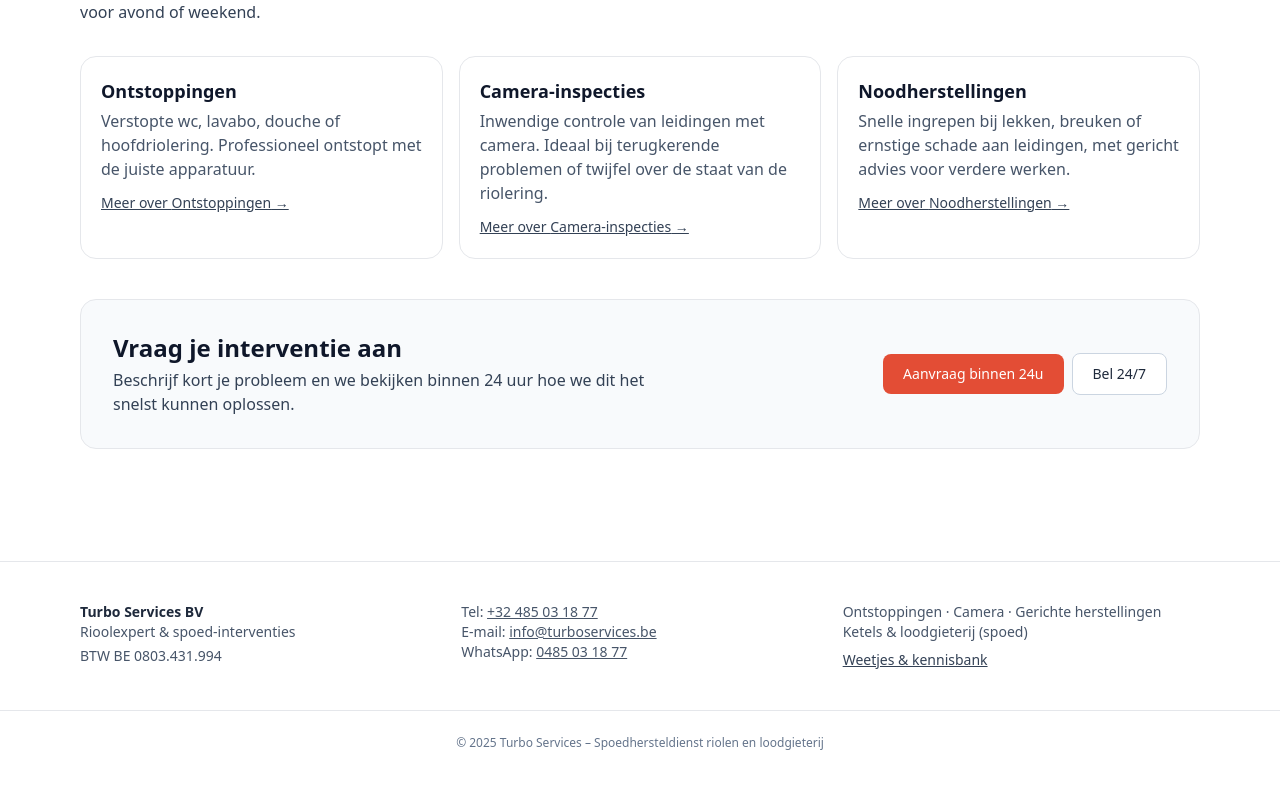
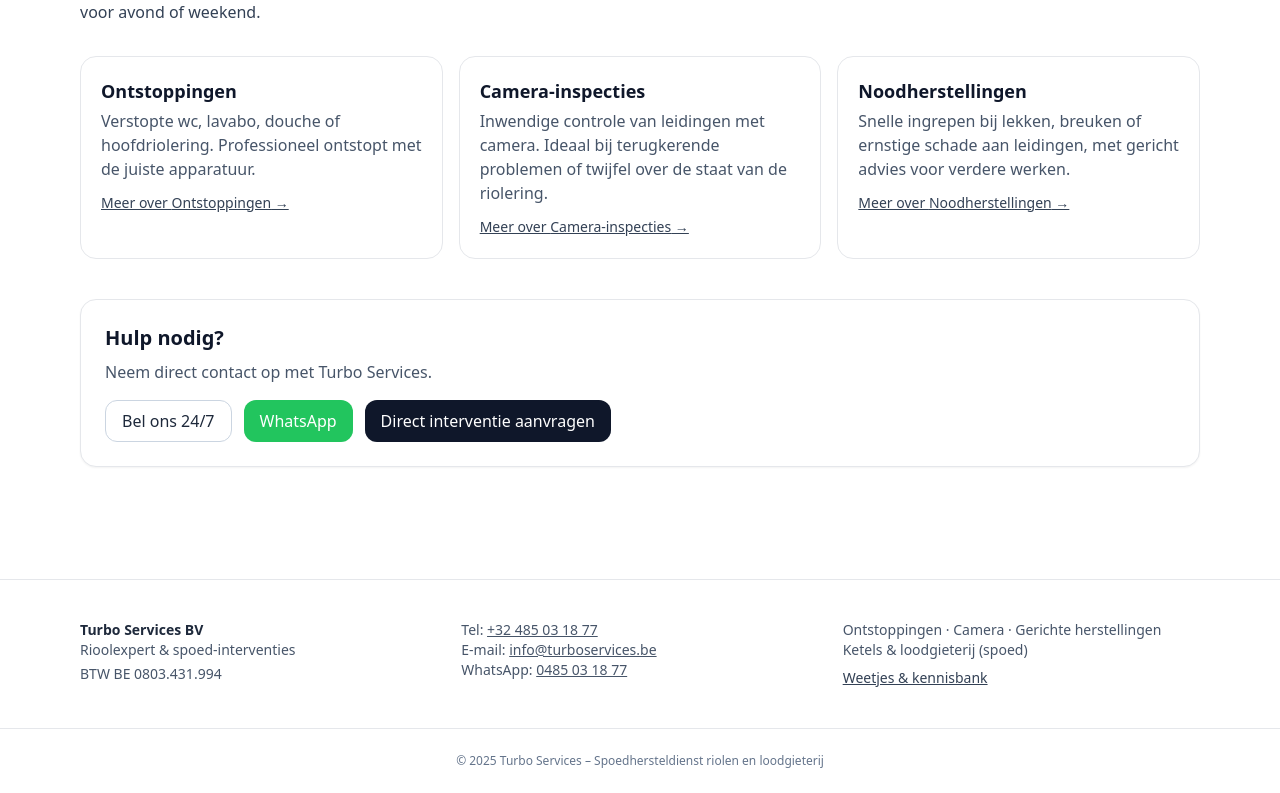
Before and after one commit to Turbo-89/turboservices, a Next.js app: page /diensten in a window 1280 px wide. Shown: the part 837-1630 px from the top of the page. Built offline with nearby package versions, Linux system fonts and the light colour scheme; no server answers.

Commit message:
Update page.tsx

```diff
--- a/app/diensten/page.tsx
+++ b/app/diensten/page.tsx
@@ -1,7 +1,10 @@
+'use client';
+
 import type { Metadata } from "next";
 import Link from "next/link";
+import CTA from "@/components/kb/CTA";
 import HeroLogo from "@/components/HeroLogo";
-import SmartCTA from "@/components/SmartCTA";
+import { trackEvent } from "@/lib/analytics";
 
 export const metadata: Metadata = {
   title: "Diensten | Turbo Services – RioolExpert",
@@ -94,9 +97,8 @@ export default function Page() {
           ))}
         </div>
 
-        {/* AI-gestuurde CTA, specifiek afgestemd op deze pagina */}
         <div className="mt-10">
-          <SmartCTA />
+          <CTA />
         </div>
       </main>
     </>
```
Lines whose indentation alone changed are shown as unchanged.
